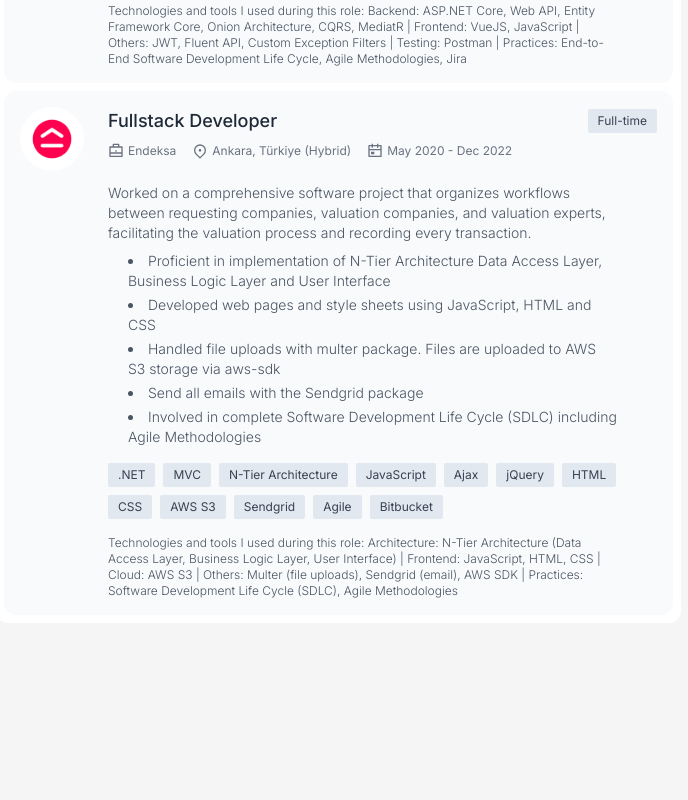
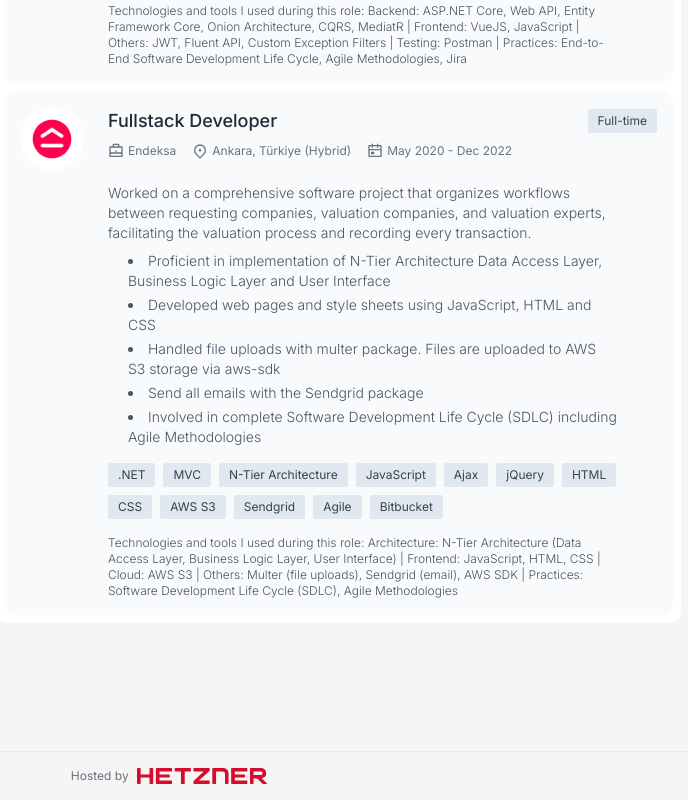
Before and after one commit to gkgulsen/gokhangulsen.dev, a Nuxt app: page / in a window 1280 px wide. Shown: the part 2257-3057 px from the top of the page, without its empty margins (471-1159 px from the left). Before the commit the page ends 2960 px from the top, so only its background shows below. Built offline with nearby package versions, Linux system fonts and the light colour scheme.

Commit message:
footer updated

```diff
--- a/app/app.vue
+++ b/app/app.vue
@@ -1,7 +1,8 @@
 <template>
-  <div>
+  <div class="min-h-screen flex flex-col">
     <NuxtRouteAnnouncer />
     <NuxtPage />
+    <Footer />
   </div>
 </template>
 
--- /dev/null
+++ b/app/components/Footer.vue
@@ -0,0 +1,16 @@
+<template>
+  <footer class="mt-8 md:mt-12 py-4 border-t border-gray-200">
+    <div class="container max-w-screen-lg mx-auto px-4 md:px-0">
+      <div class="flex items-center justify-center gap-2 text-xs text-gray-500">
+        <span>Hosted by</span>
+        <a href="https://www.hetzner.com" target="_blank" rel="noopener noreferrer"
+           class="flex items-center hover:opacity-80 transition-opacity">
+          <img src="/img/hetzner-logo.svg" alt="Hetzner" class="h-4">
+        </a>
+      </div>
+    </div>
+  </footer>
+</template>
+
+<script setup lang="ts">
+</script>
```
Also changed, not shown: public/img/hetzner-logo.svg (added).
